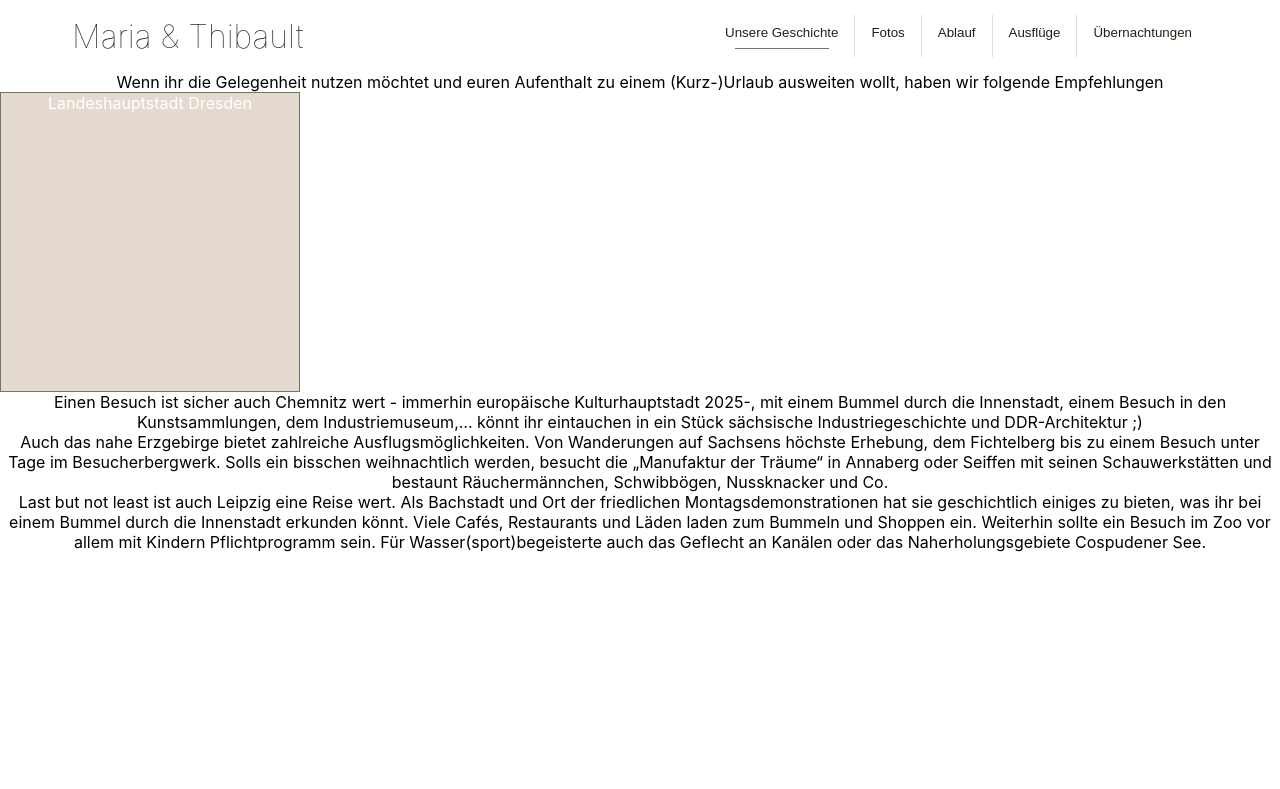
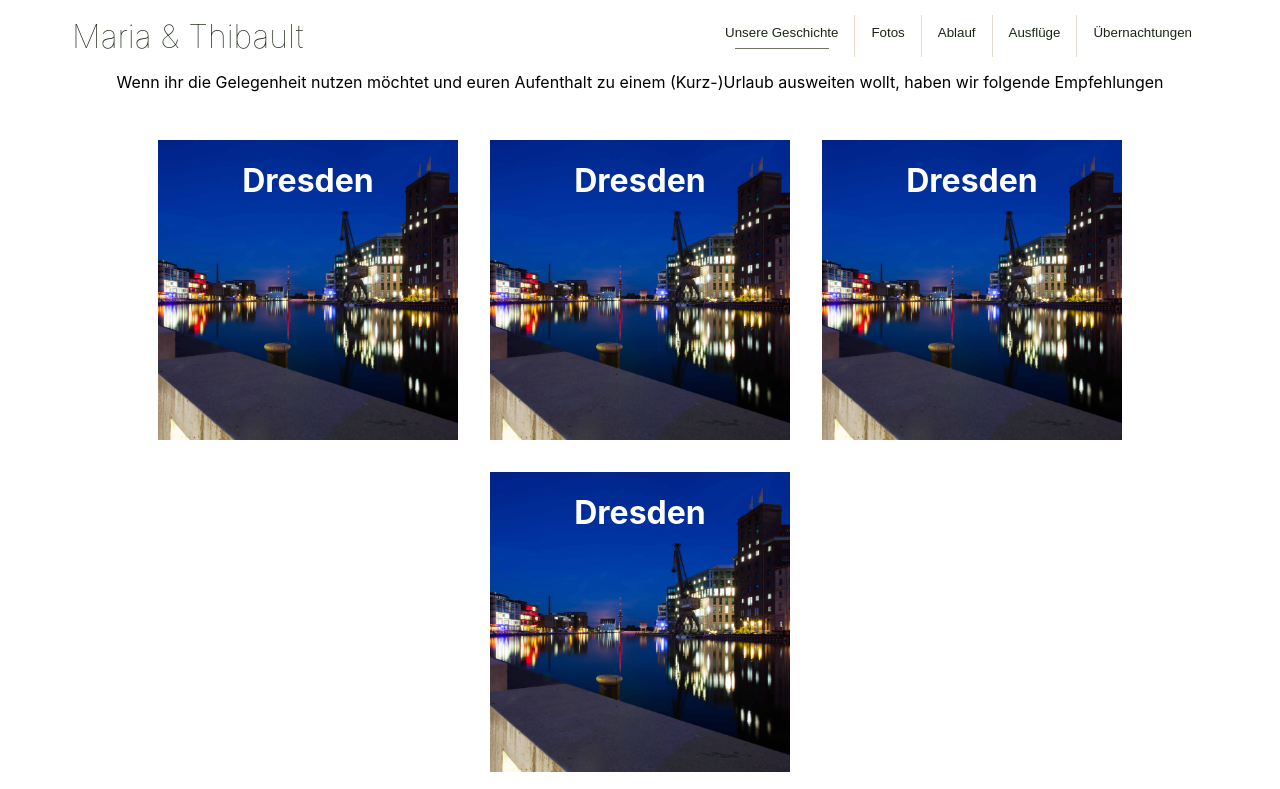
Before and after one commit to Dobherrmann/wedding, a React (Create React App) app: page /DayTrips in a window 1280 px wide. Shown: the top 789 px of the page. Built offline with nearby package versions, Linux system fonts and the light colour scheme.

Commit message:
update Daytrips

```diff
--- a/src/pages/DayTrips.js
+++ b/src/pages/DayTrips.js
@@ -1,5 +1,7 @@
 import React, { Component } from 'react';
 import '../styles/DayTrips.css';
+
+import Dresden from '../pictures/muenster.jpg';
 
 class DayTrips extends Component {
     state = {
@@ -11,16 +13,64 @@ class DayTrips extends Component {
                 <div>
                     Wenn ihr die Gelegenheit nutzen möchtet und euren Aufenthalt zu einem (Kurz-)Urlaub ausweiten wollt, haben wir folgende Empfehlungen
                 </div>
+                <div className="card-container">
                     <div className="flip-card">
                         <div className="flip-card-inner">
                             <div className="flip-card-front">
-                            Landeshauptstadt Dresden
+                                <div className="flip-card-front-pic-container">
+                                    <h1 className="flip-card-front-daytrips-front-text">Dresden</h1>
+                                    <img src={Dresden} className="flip-card-front-daytrips-pics" alt="this is car" />
+                                </div>
                             </div>
                             <div className="flip-card-back">
                                 Erkundet Elbflorenz am besten bei einem Bummel durch die Altstadt vorbei an der Frauenkirche, Zwinger, Semperoper,... Besonders empfehlenswert ist ein Besuch im historischen Grünen Gewölbe, das sich im Stadtschloss befindet. In der näheren Umgebung gibt es z.B. Schloss Pillnitz oder auch das Weingut Schloss Wackerbarth zu bestaunen. Auf der Weiterreise macht unbedingt einen Stopp in der sächsische Schweiz. Mit ihren Sandsteinfelsen sollte dieses Naturerbe auf jeden Fall bei einer Wanderung erkundet werden.
                             </div>
                         </div>
                     </div>
+
+                    <div className="flip-card">
+                        <div className="flip-card-inner">
+                            <div className="flip-card-front">
+                                <div className="flip-card-front-pic-container">
+                                    <h1 className="flip-card-front-daytrips-front-text">Dresden</h1>
+                                    <img src={Dresden} className="flip-card-front-daytrips-pics" alt="this is car" />
+                                </div>
+                            </div>
+                            <div className="flip-card-back">
+                                Erkundet Elbflorenz am besten bei einem Bummel durch die Altstadt vorbei an der Frauenkirche, Zwinger, Semperoper,... Besonders empfehlenswert ist ein Besuch im historischen Grünen Gewölbe, das sich im Stadtschloss befindet. In der näheren Umgebung gibt es z.B. Schloss Pillnitz oder auch das Weingut Schloss Wackerbarth zu bestaunen. Auf der Weiterreise macht unbedingt einen Stopp in der sächsische Schweiz. Mit ihren Sandsteinfelsen sollte dieses Naturerbe auf jeden Fall bei einer Wanderung erkundet werden.
+                            </div>
+                        </div>
+                    </div>
+
+                    <div className="flip-card">
+                        <div className="flip-card-inner">
+                            <div className="flip-card-front">
+                                <div className="flip-card-front-pic-container">
+                                    <h1 className="flip-card-front-daytrips-front-text">Dresden</h1>
+                                    <img src={Dresden} className="flip-card-front-daytrips-pics" alt="this is car" />
+                                </div>
+                            </div>
+                            <div className="flip-card-back">
+                                Erkundet Elbflorenz am besten bei einem Bummel durch die Altstadt vorbei an der Frauenkirche, Zwinger, Semperoper,... Besonders empfehlenswert ist ein Besuch im historischen Grünen Gewölbe, das sich im Stadtschloss befindet. In der näheren Umgebung gibt es z.B. Schloss Pillnitz oder auch das Weingut Schloss Wackerbarth zu bestaunen. Auf der Weiterreise macht unbedingt einen Stopp in der sächsische Schweiz. Mit ihren Sandsteinfelsen sollte dieses Naturerbe auf jeden Fall bei einer Wanderung erkundet werden.
+                            </div>
+                        </div>
+                    </div>
+
+                    <div className="flip-card">
+                        <div className="flip-card-inner">
+                            <div className="flip-card-front">
+                                <div className="flip-card-front-pic-container">
+                                    <h1 className="flip-card-front-daytrips-front-text">Dresden</h1>
+                                    <img src={Dresden} className="flip-card-front-daytrips-pics" alt="this is car" />
+                                </div>
+                            </div>
+                            <div className="flip-card-back">
+                                Erkundet Elbflorenz am besten bei einem Bummel durch die Altstadt vorbei an der Frauenkirche, Zwinger, Semperoper,... Besonders empfehlenswert ist ein Besuch im historischen Grünen Gewölbe, das sich im Stadtschloss befindet. In der näheren Umgebung gibt es z.B. Schloss Pillnitz oder auch das Weingut Schloss Wackerbarth zu bestaunen. Auf der Weiterreise macht unbedingt einen Stopp in der sächsische Schweiz. Mit ihren Sandsteinfelsen sollte dieses Naturerbe auf jeden Fall bei einer Wanderung erkundet werden.
+                            </div>
+                        </div>
+                    </div>
+
+
                     <div>
                         Einen Besuch ist sicher auch Chemnitz wert - immerhin europäische Kulturhauptstadt 2025-, mit einem Bummel durch die Innenstadt, einem Besuch in den Kunstsammlungen, dem Industriemuseum,… könnt ihr eintauchen in ein Stück sächsische Industriegeschichte und DDR-Architektur ;)
 
@@ -34,6 +84,8 @@ class DayTrips extends Component {
                 </div>
                 </div>
 
+            </div>
+
 
 
         );
--- a/src/styles/DayTrips.css
+++ b/src/styles/DayTrips.css
@@ -1,9 +1,19 @@
+.card-container{
+  margin: 2rem;
+  display: flex;
+  justify-content: center;
+  flex-direction: row;
+  flex-wrap: wrap;
+}
+
 /* The flip card container - set the width and height to whatever you want. We have added the border property to demonstrate that the flip itself goes out of the box on hover (remove perspective if you don't want the 3D effect */
 .flip-card {
   background-color: transparent;
   width: 300px;
   height: 300px;
-    border: 1px solid #6e7567;
+  border-radius: 14px;
+  margin: 1rem;
+  /* border: 1px solid #6e7567; */
   /* perspective: 1000px; Remove this if you don't want the 3D effect */
 }
 
@@ -23,7 +33,8 @@
 }
 
 /* Position the front and back side */
-  .flip-card-front, .flip-card-back {
+.flip-card-front,
+.flip-card-back {
   position: absolute;
   width: 100%;
   height: 100%;
@@ -39,12 +50,37 @@
 
 /* Style the back side */
 .flip-card-back {
-    background-color: #e4dad0ff;
-    color: #fff;
-    font-size: 0.75rem;
+  background-color: #fff;
+  color: #6e7567;
+  font-size: 1rem;
   transform: rotateY(180deg);
   text-align: center;
-    /* text-justify: kashida; */
-    justify-content: center;
-    align-items: center;
 }
+
+.flip-card-front-pic-container{
+  display: flex;
+  flex-direction: column;
+  width: 100%;
+  height: 100%;
+}
+
+.flip-card:hover .flip-card-front-daytrips-front-text {
+  opacity: 0;
+}
+.flip-card-front-daytrips-front-text {
+  opacity: 1;
+  position: relative;
+  width: 100%;
+  height: 100%;
+  justify-self: center;
+  z-index: 1;
+  transition: 0.4s;
+}
+
+.flip-card-front-daytrips-pics {
+  position: absolute;
+  width: 100%;
+  height: 100%;
+  object-fit: cover;
+  background-size: cover;
+}
```
Lines whose indentation alone changed are shown as unchanged.
